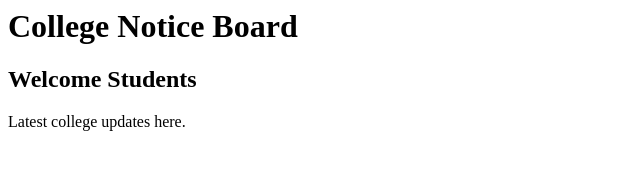
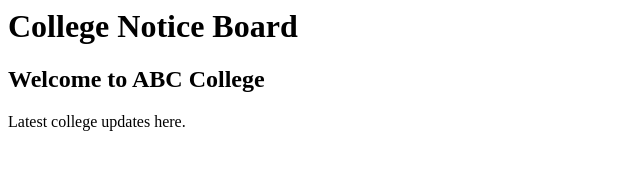
Before and after one commit to Sasyasree/college-notice-board, a plain HTML site: page index.html in a window 1280 px wide. Shown: the whole page, without its empty margins (0-640 px from the left). Drawn offline with Linux system fonts and the light colour scheme.

Commit message:
Update develop message

```diff
--- a/index.html
+++ b/index.html
@@ -1,3 +1,3 @@
 <h1>College Notice Board</h1>
-<h2>Welcome Students</h2>
+<h2>Welcome to ABC College</h2>
 <p>Latest college updates here.</p>
```
